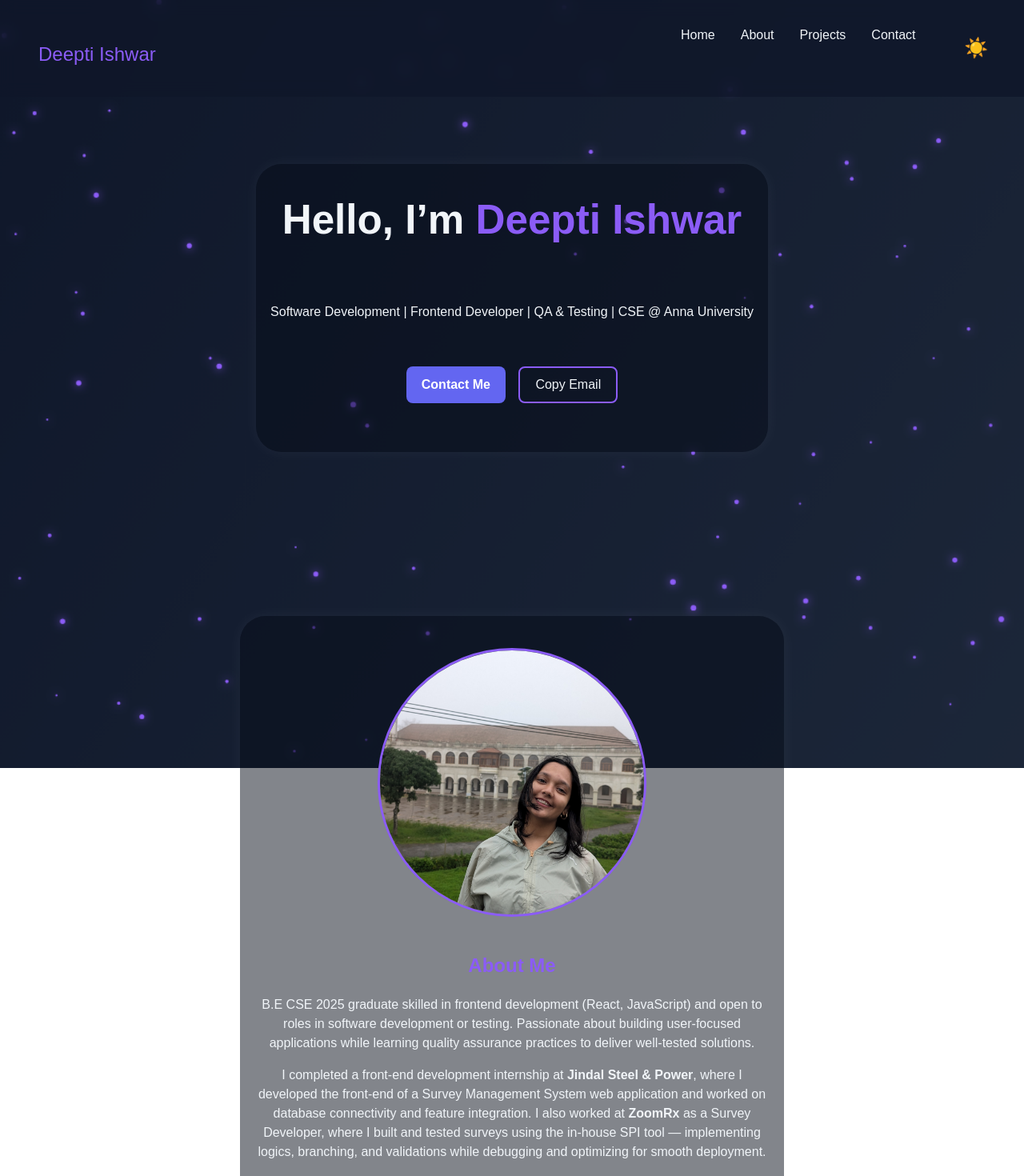
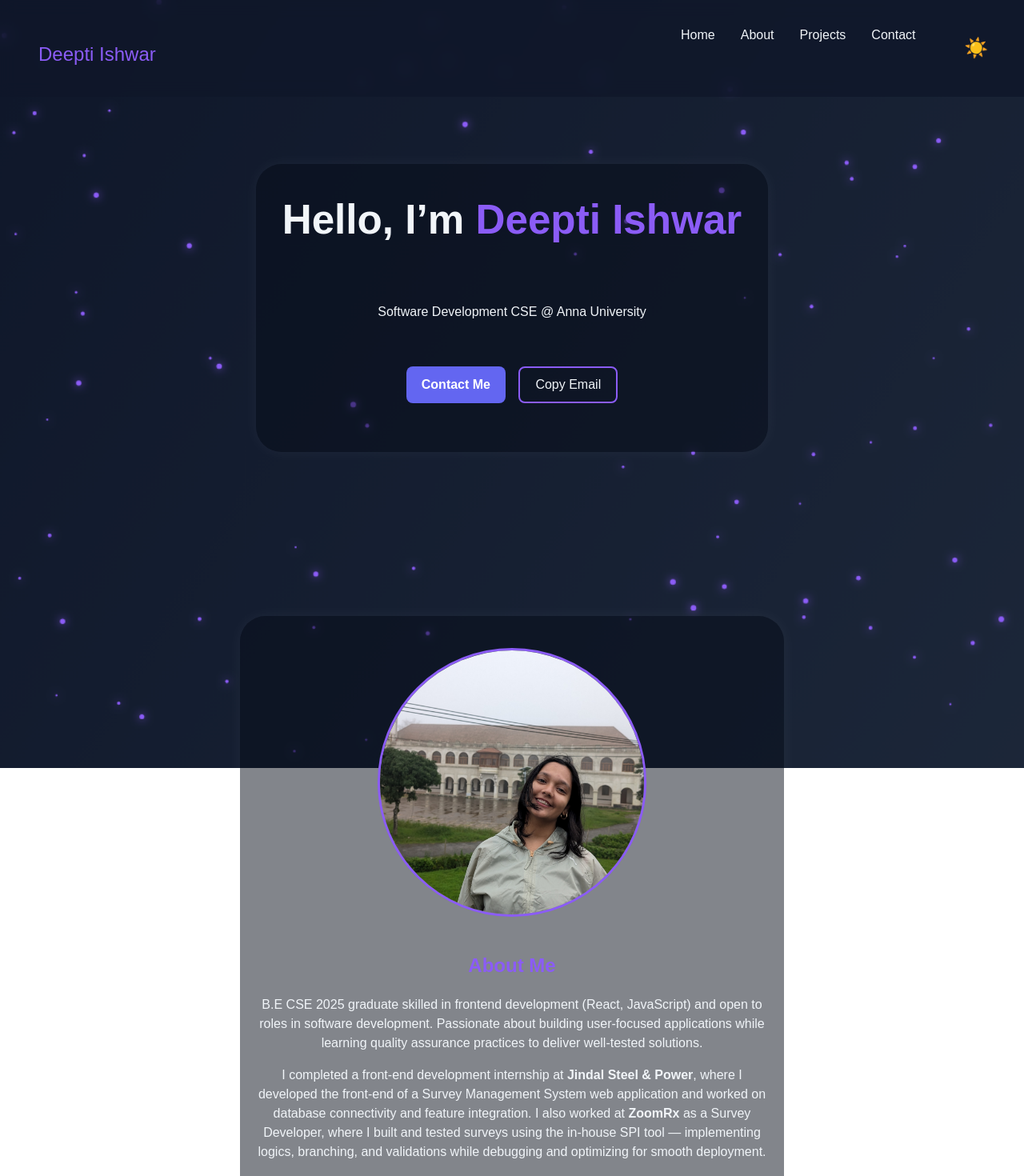
Before and after one commit to deeptiishwar/deepti-ishwar-portfolio, a React (Vite) app: page / in a window 1280 px wide. Shown: the top 1470 px of the page at 80% size. Built offline with nearby package versions, Linux system fonts and the light colour scheme.

Commit message:
Updated Hero and About section

```diff
--- a/src/sections/About.jsx
+++ b/src/sections/About.jsx
@@ -36,7 +36,7 @@ const About = () => {
         <h2 className="highlight">About Me</h2>
 
  <p>
-B.E CSE 2025 graduate skilled in frontend development (React, JavaScript) and open to roles in software development or testing. Passionate about building user-focused applications while learning quality assurance practices to deliver well-tested solutions.
+B.E CSE 2025 graduate skilled in frontend development (React, JavaScript) and open to roles in software development. Passionate about building user-focused applications while learning quality assurance practices to deliver well-tested solutions.
 </p>
 <p>
 I completed a front-end development internship at <strong>Jindal Steel & Power</strong>, where I developed the front-end of a Survey Management System web application and worked on database connectivity and feature integration. I also worked at <strong>ZoomRx</strong> as a Survey Developer, where I built and tested surveys using the in-house SPI tool — implementing logics, branching, and validations while debugging and optimizing for smooth deployment.
--- a/src/sections/Hero.jsx
+++ b/src/sections/Hero.jsx
@@ -55,7 +55,7 @@ const Hero = () => {
         <h1>
           Hello, I’m <span className="highlight">Deepti Ishwar</span>
         </h1>
-        <p>Software Development | Frontend Developer |  QA & Testing | CSE @ Anna University</p>
+        <p>Software Development CSE @ Anna University</p>
 
         <div className="hero-buttons">
          <a href="#contact" className="btn-primary">
```
